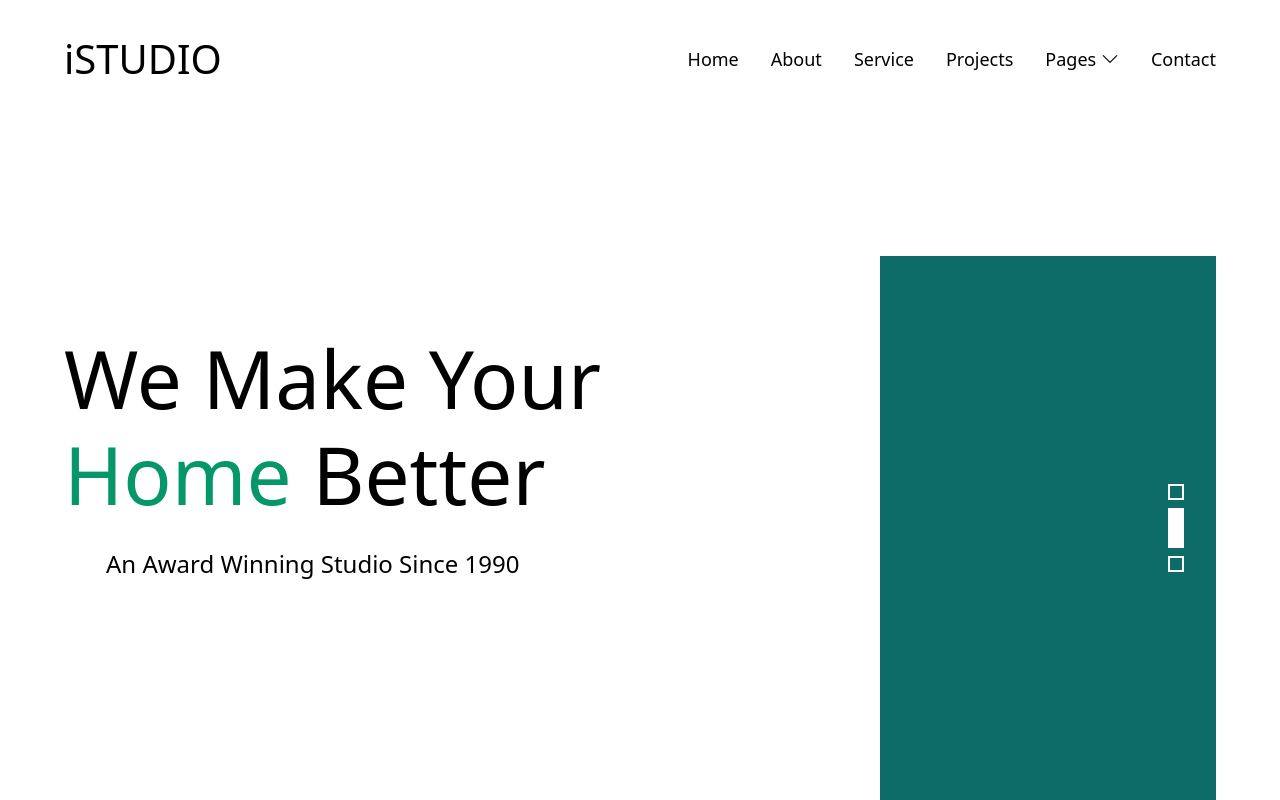
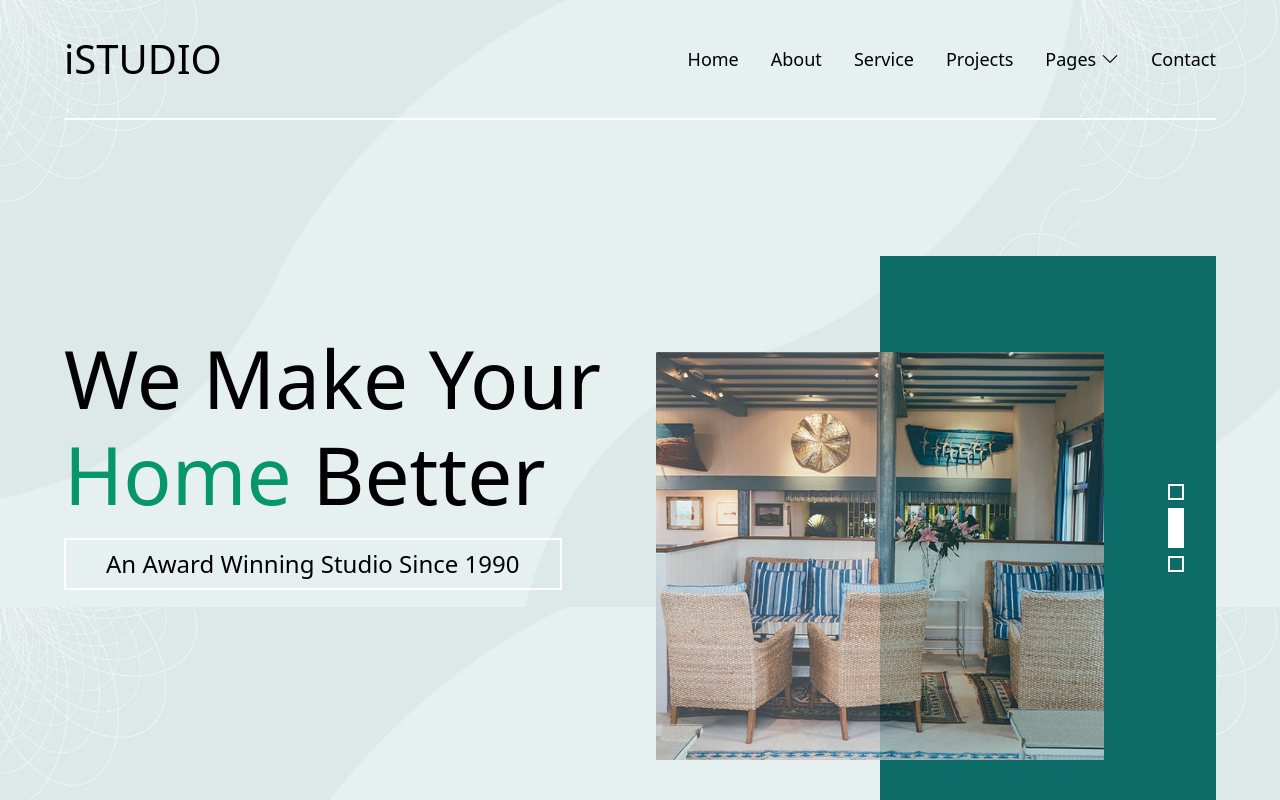
Before and after one commit to ChrisRoyalty/iStudio, a plain HTML site: page index.html in a window 1280 px wide. Drawn offline with nearby package versions, Linux system fonts and the light colour scheme.

Commit message:
adjusted my hero image path properly

```diff
--- a/index.html
+++ b/index.html
@@ -18,7 +18,7 @@
 
 <body>
 
-    <div class="w-full h-screen bg-[url(images/bg.jpeg)]">
+    <div class="w-full h-screen bg-[url(/images/bg.jpeg)]">
         <header class="w-screen h-[15%] text-black flex justify-center">
        <div class="w-[90%] h-full flex justify-between items-center border-b-2 border-white">
         <a href="" class="logo text-[40px]">iSTUDIO</a>
@@ -55,7 +55,7 @@
                     <a href="" class="border-2 border-white w-4 h-4"></a>
 
                 </div>
-                <div class="bg2 bg-[url(images/hero-slider-2.jpg)] bg-center bg-cover bg-no-repeat w-[80%] lg:h-[60%] h-[70%] absolute left-0 lg:bottom-10 bottom-8 opacity-[0.8]"></div>
+                <div class="bg2 bg-[url(/images/hero-slider-2.jpg)] bg-center bg-cover bg-no-repeat w-[80%] lg:h-[60%] h-[70%] absolute left-0 lg:bottom-10 bottom-8 opacity-[0.8]"></div>
             </div>
         </div>
     </div>
```
